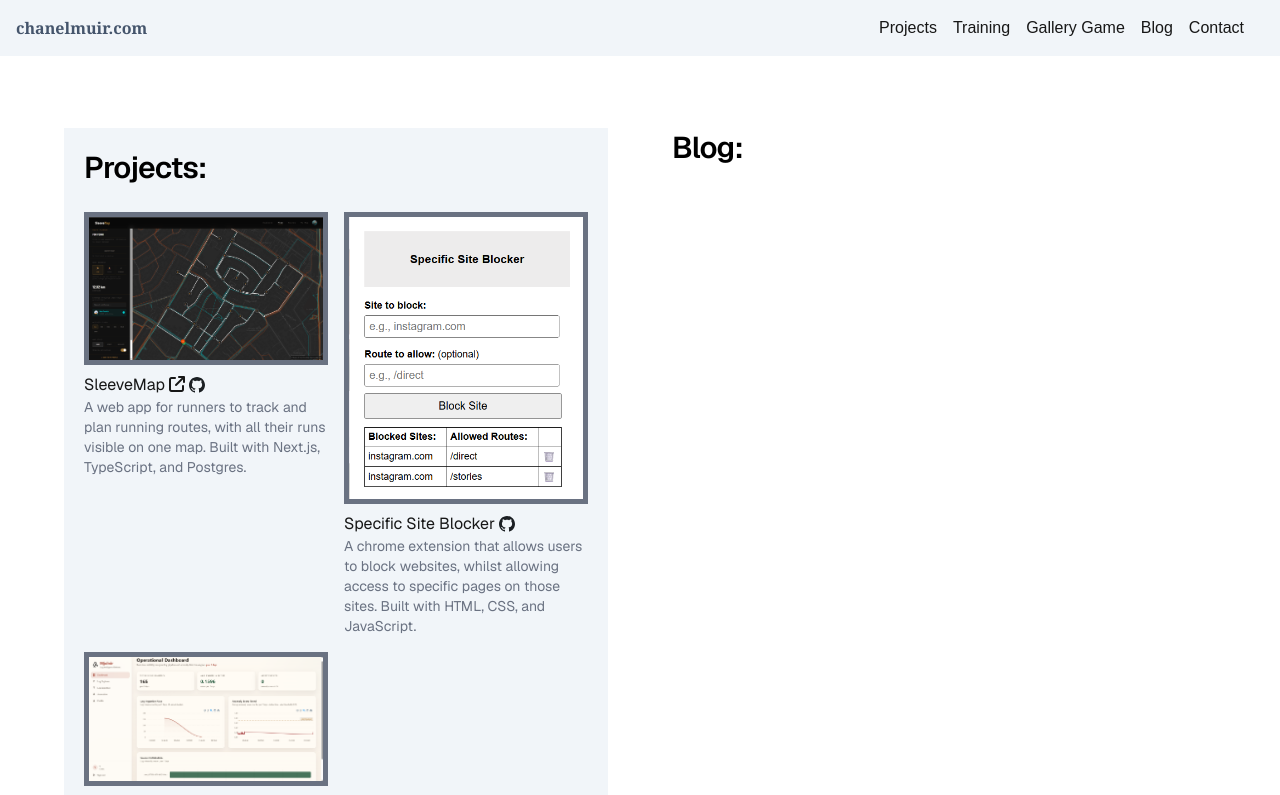
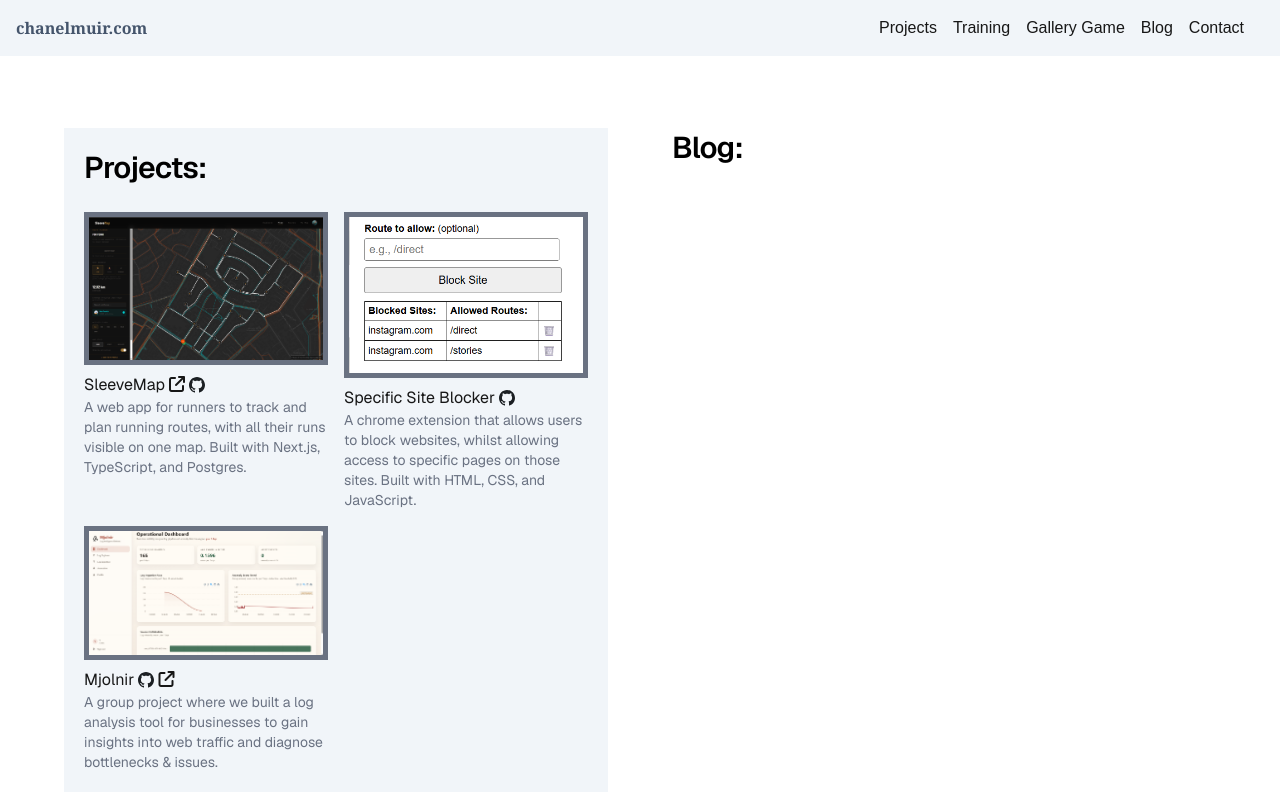
Before and after one commit to Chanelmuir/Personal-Site, a Next.js app: page / in a window 1280 px wide. Shown: the top 795 px of the page. Built offline with nearby package versions, Linux system fonts and the light colour scheme.

Commit message:
Cropped the image for ssb

```diff
--- a/app/page.tsx
+++ b/app/page.tsx
@@ -26,7 +26,7 @@ export default function Home() {
               </div>
               {/* Selective Site Blocker */}
               <div>
-                <Image src="/specific_site_blocker.png" alt="Specific Site Blocker" width={300} height={200} className="border-5 border-gray-500" />
+                <Image src="/specific_site_blocker_cropped.png" alt="Specific Site Blocker" width={300} height={200} className="border-5 border-gray-500" />
                 <span className="flex items-left items-center mt-2">
                   <h2>Specific Site Blocker</h2>
                   <a href="https://github.com/Chanelmuir/Selective-Site-Blocker" target="_blank" rel="noopener noreferrer" className="pl-1 pr-0"><Image src="/github_logo.svg" alt="GitHub Icon" width={16} height={16} className="align-middle" /></a>
```
Also changed, not shown: public/specific_site_blocker_cropped.png (added).
